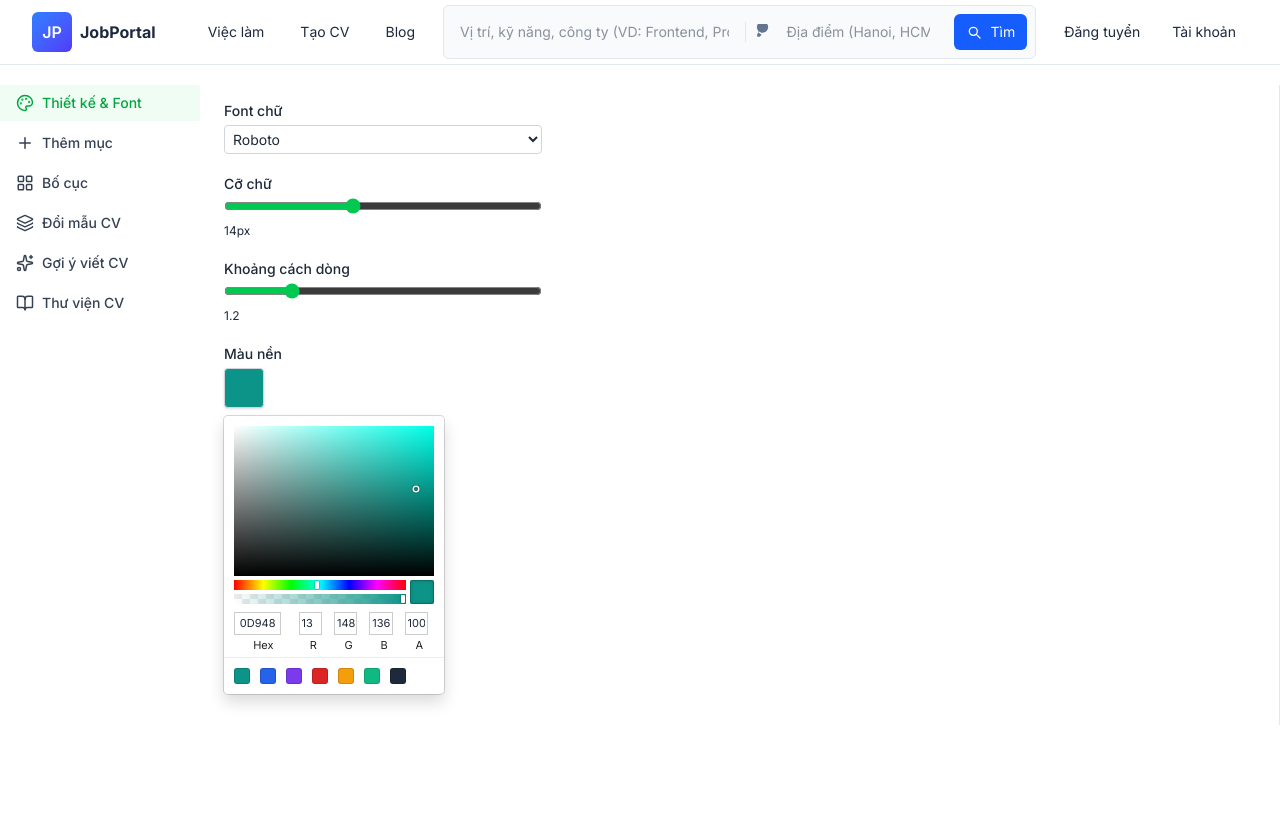
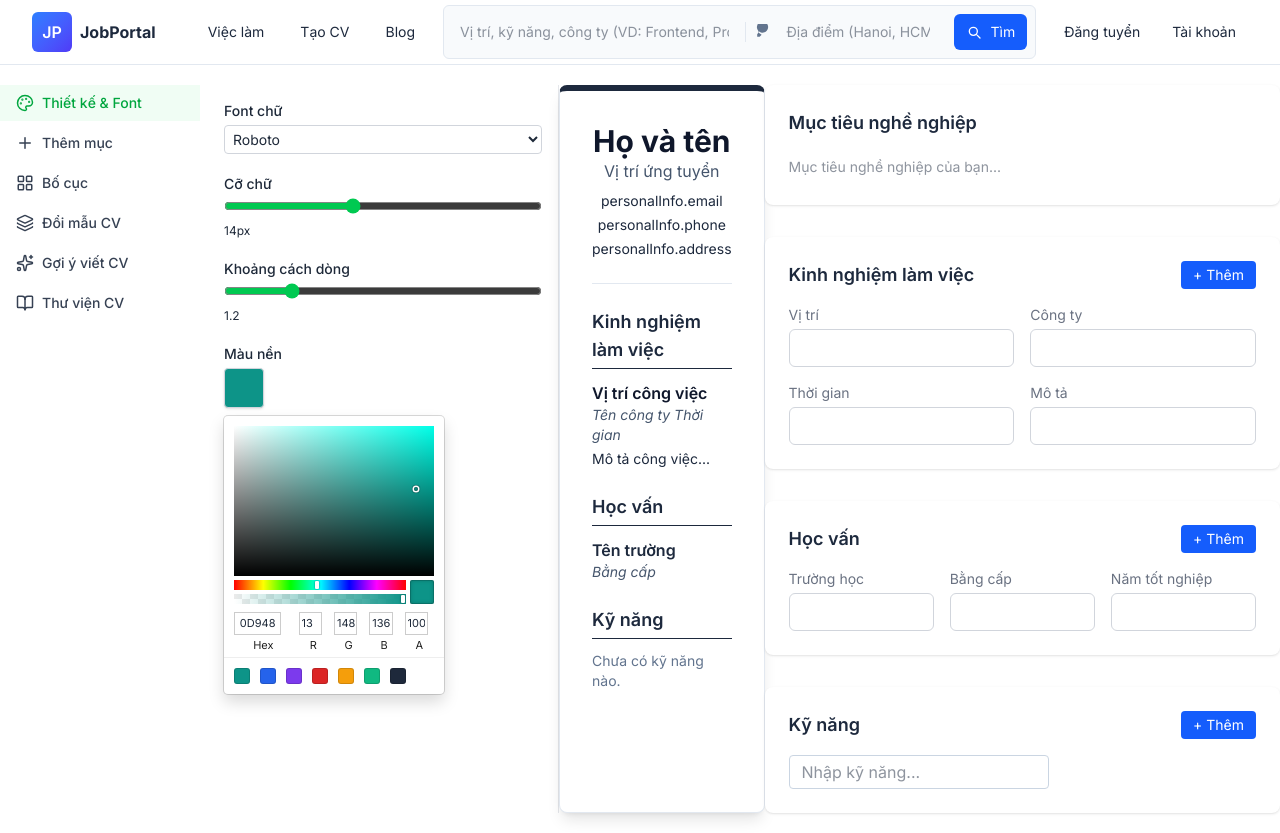
Before and after one commit to tulam120604/job-portal, a React (Vite) app in the folder fe/: page /cv/editor in a window 1280 px wide. Before the commit the page ends 800 px from the top, so only its background shows below. Built offline with nearby package versions, Linux system fonts and the light colour scheme.

Commit message:
update UI cv builder

```diff
--- a/fe/src/pages/client/CV/Cv_editor/cv.builder.jsx
+++ b/fe/src/pages/client/CV/Cv_editor/cv.builder.jsx
@@ -0,0 +1,63 @@
+
+export default function CVBuilder() {
+  return (
+    <div
+      className="bg-white dark:bg-slate-900 shadow-lg rounded-lg p-8 text-slate-800 dark:text-slate-100 max-w-3xl mx-auto border border-slate-200 dark:border-slate-800"
+      style={{ borderTop: `6px solid` }}
+    >
+      {/* Thông tin cá nhân */}
+      <section className="mb-6 text-center">
+        <h1 className="text-3xl font-bold text-slate-900 dark:text-white">
+          Họ và tên
+        </h1>
+        <p className="text-slate-600 dark:text-slate-300">Vị trí ứng tuyển</p>
+        <div className="mt-2 text-sm space-y-1">
+          <p>{"personalInfo.email"}</p>
+          <p>{"personalInfo.phone"}</p>
+          <p>{"personalInfo.address"}</p>
+        </div>
+      </section>
+
+      <hr className="border-slate-200 dark:border-slate-700 mb-6" />
+
+      {/* Kinh nghiệm */}
+      <section className="mb-6">
+        <h2 className="text-lg font-semibold mb-3 border-b pb-1">
+          Kinh nghiệm làm việc
+        </h2>
+        <div className="space-y-3">
+          <div>
+            <h3 className="font-semibold text-slate-900 dark:text-slate-100">
+              Vị trí công việc
+            </h3>
+            <p className="text-sm italic text-slate-600 dark:text-slate-400">
+              Tên công ty Thời gian
+            </p>
+            <p className="text-sm mt-1">Mô tả công việc...</p>
+          </div>
+        </div>
+      </section>
+
+      {/* Học vấn */}
+      <section className="mb-6">
+        <h2 className="text-lg font-semibold mb-3 border-b pb-1">Học vấn</h2>
+        <div className="space-y-3">
+          <div>
+            <h3 className="font-semibold">Tên trường</h3>
+            <p className="text-sm italic text-slate-600 dark:text-slate-400">
+              Bằng cấp
+            </p>
+          </div>
+        </div>
+      </section>
+
+      {/* Kỹ năng */}
+      <section>
+        <h2 className="text-lg font-semibold mb-3 border-b pb-1">Kỹ năng</h2>
+        <div className="flex flex-wrap gap-2">
+          <p className="text-slate-500 text-sm">Chưa có kỹ năng nào.</p>
+        </div>
+      </section>
+    </div>
+  );
+}
--- /dev/null
+++ b/fe/src/pages/client/CV/Cv_editor/cv.editor.jsx
@@ -0,0 +1,97 @@
+import React from "react";
+import { InputField, TextareaField } from "../components/field.edit";
+
+export default function CVEditor() {
+  return (
+    <div className="space-y-8 text-slate-800 dark:text-slate-100">
+      <section className="bg-white dark:bg-slate-900 shadow rounded-lg p-6">
+        <h2 className="text-lg font-semibold mb-4">Mục tiêu nghề nghiệp</h2>
+        <TextareaField
+          placeholder='Mục tiêu nghề nghiệp của bạn...'
+          className="resize-none py-1 bg-transparent text-sm rounded
+          outline-none focus:ring-1 focus:ring-blue-500"
+        />
+      </section>
+
+      {/* Kinh nghiệm */}
+      <section className="bg-white dark:bg-slate-900 shadow rounded-lg p-6">
+        <div className="flex justify-between items-center mb-4">
+          <h2 className="text-lg font-semibold">Kinh nghiệm làm việc</h2>
+          <button className="text-sm px-3 py-1 rounded bg-blue-600 text-white hover:bg-blue-700">
+            + Thêm
+          </button>
+        </div>
+        <div className="space-y-4">
+          <div className="grid grid-cols-1 md:grid-cols-2 gap-4">
+            <InputField
+              label="Vị trí"
+              className="border border-gray-300 dark:border-gray-600 rounded-md p-2 bg-transparent text-sm
+          outline-none focus:ring-1 focus:ring-blue-500"
+            />
+            <InputField
+              label="Công ty"
+              className="border border-gray-300 dark:border-gray-600 rounded-md p-2 bg-transparent text-sm
+          outline-none focus:ring-1 focus:ring-blue-500"
+            />
+            <InputField
+              label="Thời gian"
+              className="border border-gray-300 dark:border-gray-600 rounded-md p-2 bg-transparent text-sm
+          outline-none focus:ring-1 focus:ring-blue-500"
+            />
+            <InputField
+              label="Mô tả"
+              className="border border-gray-300 dark:border-gray-600 rounded-md p-2 bg-transparent text-sm
+          outline-none focus:ring-1 focus:ring-blue-500"
+            />
+          </div>
+        </div>
+      </section>
+
+      {/* Học vấn */}
+      <section className="bg-white dark:bg-slate-900 shadow rounded-lg p-6">
+        <div className="flex justify-between items-center mb-4">
+          <h2 className="text-lg font-semibold">Học vấn</h2>
+          <button className="text-sm px-3 py-1 rounded bg-blue-600 text-white hover:bg-blue-700">
+            + Thêm
+          </button>
+        </div>
+        <div className="space-y-4">
+          <div className="grid grid-cols-1 md:grid-cols-3 gap-4">
+            <InputField
+              label="Trường học"
+              className="border border-gray-300 dark:border-gray-600 rounded-md p-2 bg-transparent text-sm
+          outline-none focus:ring-1 focus:ring-blue-500"
+            />
+            <InputField
+              label="Bằng cấp"
+              className="border border-gray-300 dark:border-gray-600 rounded-md p-2 bg-transparent text-sm
+          outline-none focus:ring-1 focus:ring-blue-500"
+            />
+            <InputField
+              label="Năm tốt nghiệp"
+              className="border border-gray-300 dark:border-gray-600 rounded-md p-2 bg-transparent text-sm
+          outline-none focus:ring-1 focus:ring-blue-500"
+            />
+          </div>
+        </div>
+      </section>
+
+      {/* Kỹ năng */}
+      <section className="bg-white dark:bg-slate-900 shadow rounded-lg p-6">
+        <div className="flex justify-between items-center mb-4">
+          <h2 className="text-lg font-semibold">Kỹ năng</h2>
+          <button className="text-sm px-3 py-1 rounded bg-blue-600 text-white hover:bg-blue-700">
+            + Thêm
+          </button>
+        </div>
+        <div className="flex flex-wrap gap-3">
+          <input
+            type="text"
+            className="px-3 py-1 border border-slate-300 dark:border-slate-700 rounded focus:outline-none focus:ring-1 focus:ring-blue-500 dark:bg-slate-800"
+            placeholder="Nhập kỹ năng..."
+          />
+        </div>
+      </section>
+    </div>
+  );
+}
--- a/fe/src/pages/client/CV/Cv_editor/page.jsx
+++ b/fe/src/pages/client/CV/Cv_editor/page.jsx
@@ -1,12 +1,18 @@
 import Header_client from "../../../../components/header";
 import CvEditorSidebar from "../components/cv.editorSidebar";
+import CVBuilder from "./cv.builder";
+import CVEditor from "./cv.editor";
 
 const CvEditor_page = () => {
   return (
     <div>
       <Header_client />
-      <div className="my-5 sticky top-22 min-h-[80vh]">
+      <div className="flex flex-col xl:flex-row my-5 sticky top-22 min-h-[80vh]">
         <CvEditorSidebar />
+        <div className="flex mx-auto">
+          <CVBuilder />
+          <CVEditor />
+        </div>
       </div>
     </div>
   );
--- a/fe/src/pages/client/CV/components/field.edit.jsx
+++ b/fe/src/pages/client/CV/components/field.edit.jsx
@@ -1,6 +1,6 @@
 import React, { memo } from "react";
 
-const EditField_component = memo(function EditableField({
+const InputField = memo(function EditableField({
   label,
   value,
   onChange,
@@ -20,10 +20,37 @@ const EditField_component = memo(function EditableField({
         value={value}
         placeholder={placeholder}
         onChange={(e) => onChange(e.target.value)}
-        className={`border border-gray-300 dark:border-gray-600 rounded-md p-2 bg-transparent text-sm outline-none focus:ring-1 focus:ring-blue-500 ${className}`}
+        className={`${className}`}
       />
     </div>
   );
 });
 
-export default EditField_component;
+const TextareaField = memo(function EditableField({
+  label,
+  value,
+  onChange,
+  type = "text",
+  placeholder = "",
+  className = "",
+}) {
+  return (
+    <div className="flex flex-col gap-1">
+      {label && (
+        <label className="text-sm text-gray-500 dark:text-gray-300">
+          {label}
+        </label>
+      )}
+      <textarea
+        type={type}
+        value={value}
+        rows={1}
+        placeholder={placeholder}
+        onChange={(e) => onChange(e.target.value)}
+        className={`${className}`}
+      />
+    </div>
+  );
+});
+
+export { TextareaField, InputField };
```
